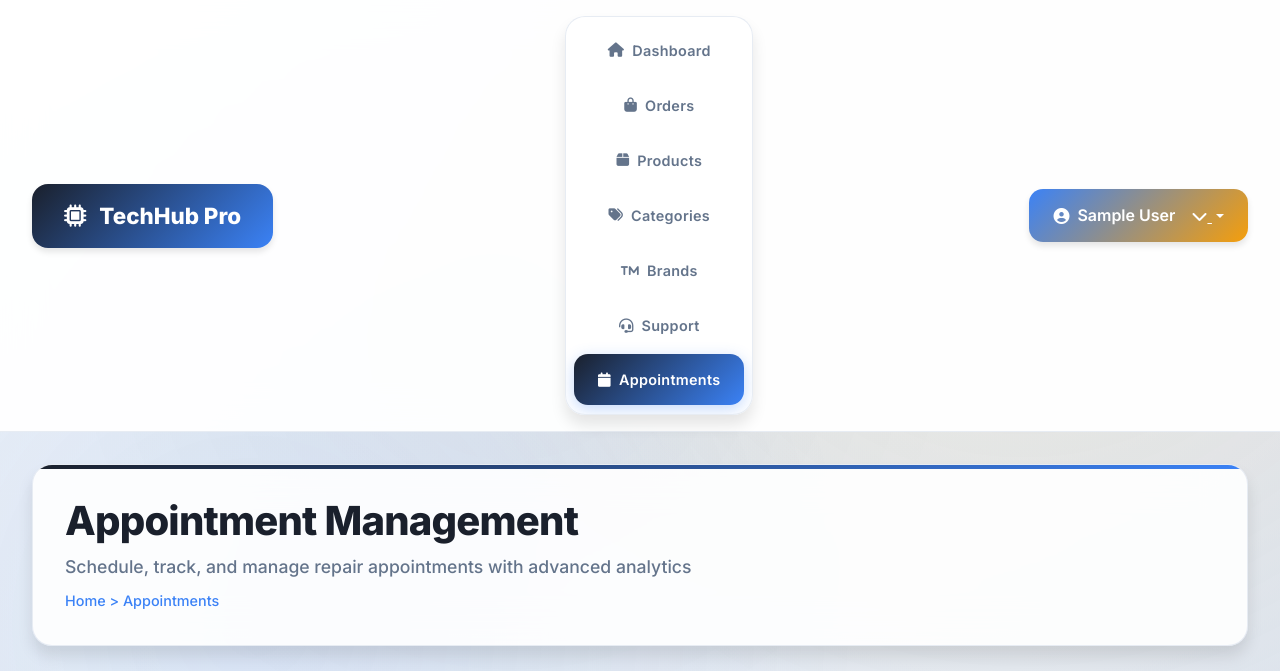
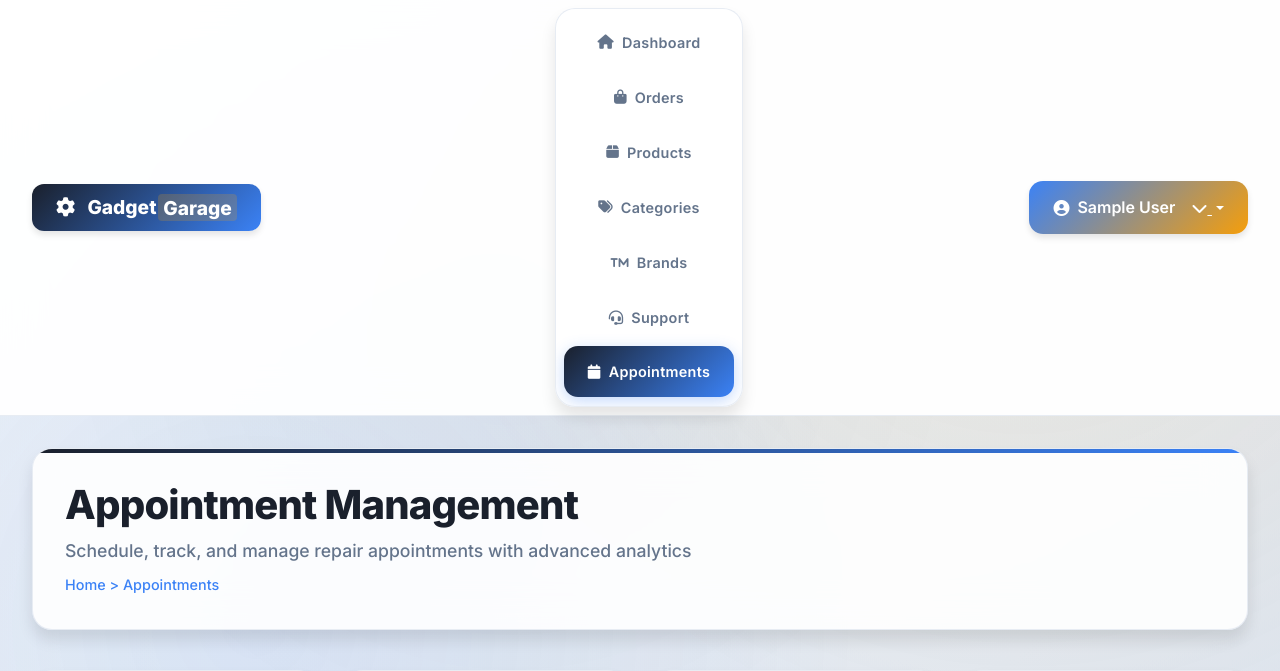
Before and after one commit to csomuah3/gadgetgarage, a PHP site: page /admin/appointments.php in a window 1280 px wide. Shown: the top 671 px of the page. Run offline with PHP 8.4, Linux system fonts and the light colour scheme; the visitor is signed in with stand-in values (Sample User, id 1); data that the repository does not hold is empty.

Commit message:
admin pages

```diff
--- a/admin/appointments.php
+++ b/admin/appointments.php
@@ -39,8 +39,8 @@ try {
     // Main appointments query
     $appointments_query = "SELECT
                             ra.appointment_id,
-                            COALESCE(c.customer_name COLLATE utf8mb4_general_ci, 'Walk-in Customer') as customer_name,
-                            COALESCE(c.customer_email COLLATE utf8mb4_general_ci, '') as customer_email,
+                            COALESCE(c.customer_name, 'Walk-in Customer') as customer_name,
+                            COALESCE(c.customer_email, '') as customer_email,
                             ra.customer_phone,
                             ra.device_info as device_type,
                             ra.issue_description,
@@ -48,8 +48,8 @@ try {
                             ra.appointment_time as preferred_time,
                             ra.status,
                             ra.created_at,
-                            COALESCE(s.specialist_name COLLATE utf8mb4_general_ci, 'Unassigned') as specialist_name,
-                            COALESCE(rit.issue_name COLLATE utf8mb4_general_ci, 'General Issue') as issue_name,
+                            COALESCE(s.specialist_name, 'Unassigned') as specialist_name,
+                            COALESCE(rit.issue_name, 'General Issue') as issue_name,
                             COALESCE(ra.estimated_cost, 0) as base_price
                           FROM repair_appointments ra
                           LEFT JOIN customer c ON ra.customer_id = c.customer_id
--- a/admin/brand.php
+++ b/admin/brand.php
@@ -73,18 +73,22 @@ try {
     // Count brands per category
     $category_brand_count = [];
     foreach ($brands as $brand) {
+        if (isset($brand['cat_id'])) {
             $cat_id = $brand['cat_id'];
             $category_brand_count[$cat_id] = ($category_brand_count[$cat_id] ?? 0) + 1;
+        }
     }
 
     // Most popular category (by brand count)
     $popular_category = '';
     $max_brands = 0;
     foreach ($categories as $category) {
+        if (isset($category['cat_id']) && isset($category['cat_name'])) {
             $brand_count = $category_brand_count[$category['cat_id']] ?? 0;
             if ($brand_count > $max_brands) {
                 $max_brands = $brand_count;
                 $popular_category = $category['cat_name'];
+            }
         }
     }
 
--- a/admin/includes/admin_footer.php
+++ b/admin/includes/admin_footer.php
@@ -10,5 +10,73 @@
     </footer>
 
     <script src="https://cdn.jsdelivr.net/npm/bootstrap@5.3.0/dist/js/bootstrap.bundle.min.js"></script>
+
+    <script>
+    // Common chart configuration for all admin pages
+    if (typeof Chart !== 'undefined') {
+        Chart.defaults.font.family = "'Inter', sans-serif";
+        Chart.defaults.font.size = 12;
+        Chart.defaults.font.weight = '500';
+
+        Chart.defaults.elements.point.radius = 4;
+        Chart.defaults.elements.point.hoverRadius = 6;
+        Chart.defaults.elements.line.borderWidth = 2;
+        Chart.defaults.elements.bar.borderRadius = 6;
+
+        Chart.defaults.plugins.legend.labels.usePointStyle = true;
+        Chart.defaults.plugins.legend.labels.padding = 20;
+    }
+
+    // Common animation for counters
+    function initializeCounters() {
+        const counters = document.querySelectorAll('.counter');
+
+        if (counters.length > 0) {
+            const observer = new IntersectionObserver((entries) => {
+                entries.forEach(entry => {
+                    if (entry.isIntersecting) {
+                        const counter = entry.target;
+                        const target = parseInt(counter.getAttribute('data-target')) || 0;
+                        const increment = target / 50;
+                        let count = 0;
+
+                        const updateCounter = () => {
+                            if (count < target) {
+                                count += increment;
+                                counter.textContent = Math.ceil(count);
+                                requestAnimationFrame(updateCounter);
+                            } else {
+                                counter.textContent = target;
+                            }
+                        };
+
+                        updateCounter();
+                        observer.unobserve(counter);
+                    }
+                });
+            });
+
+            counters.forEach(counter => observer.observe(counter));
+        }
+    }
+
+    // Common animations for cards
+    function initializeCardAnimations() {
+        const cards = document.querySelectorAll('.admin-card, .analytics-card');
+
+        cards.forEach((card, index) => {
+            setTimeout(() => {
+                card.style.opacity = '1';
+                card.style.transform = 'translateY(0)';
+            }, index * 100);
+        });
+    }
+
+    // Initialize everything when page loads
+    document.addEventListener('DOMContentLoaded', function() {
+        setTimeout(initializeCounters, 500);
+        setTimeout(initializeCardAnimations, 100);
+    });
+    </script>
 </body>
 </html>
--- a/admin/includes/admin_header.php
+++ b/admin/includes/admin_header.php
@@ -72,7 +72,7 @@ if (!check_login() || !check_admin()) {
             background: rgba(255, 255, 255, 0.95);
             backdrop-filter: blur(20px);
             border-bottom: 1px solid rgba(226, 232, 240, 0.8);
-            padding: 1rem 2rem;
+            padding: 0.5rem 2rem;
             position: sticky;
             top: 0;
             z-index: 1000;
@@ -82,12 +82,12 @@ if (!check_login() || !check_admin()) {
         .navbar-brand {
             background: var(--gradient-primary);
             color: white !important;
-            font-size: 1.4rem;
+            font-size: 1.2rem;
             font-weight: 800;
             text-decoration: none;
-            padding: 0.875rem 2rem;
-            border-radius: 16px;
-            margin-right: 2.5rem;
+            padding: 0.5rem 1.5rem;
+            border-radius: 12px;
+            margin-right: 2rem;
             position: relative;
             overflow: hidden;
             transition: all 0.3s ease;
@@ -112,6 +112,13 @@ if (!check_login() || !check_admin()) {
         .navbar-brand:hover {
             transform: translateY(-2px);
             box-shadow: 0 8px 25px rgba(59, 130, 246, 0.3);
+        }
+
+        .garage-accent {
+            background: rgba(245, 158, 11, 0.2);
+            padding: 0.1rem 0.3rem;
+            border-radius: 4px;
+            margin-left: 2px;
         }
 
         .navbar-nav-container {
@@ -591,8 +598,8 @@ if (!check_login() || !check_admin()) {
     <nav class="admin-navbar">
         <div class="d-flex justify-content-between align-items-center">
             <a href="index.php" class="navbar-brand">
-                <i class="fas fa-microchip me-2"></i>
-                TechHub Pro
+                <i class="fas fa-cog me-2"></i>
+                Gadget<span class="garage-accent">Garage</span>
             </a>
 
             <div class="navbar-nav-container">
--- a/controllers/category_controller.php
+++ b/controllers/category_controller.php
@@ -43,3 +43,9 @@ function get_all_categories_ctr(): array
     $c = new Category();
     return $c->get_categories();
 }
+
+function count_products_by_category_ctr(int $cat_id): int
+{
+    $c = new Category();
+    return $c->count_products_by_category($cat_id);
+}
--- a/controllers/support_controller.php
+++ b/controllers/support_controller.php
@@ -96,7 +96,7 @@ function get_all_support_messages_ctr($status = null, $limit = null) {
         return false;
     }
 
-    $sql = "SELECT message_id, customer_id, customer_name, customer_email, customer_phone, subject,
+    $sql = "SELECT message_id, customer_id, customer_name, customer_phone, subject,
                    LEFT(message, 100) as message_preview, message, status, priority,
                    assigned_to, admin_response, response_date, created_at, updated_at
             FROM support_messages";
```
Also changed, not shown: classes/category_class.php (+10 -0 lines). Lines whose indentation alone changed are shown as unchanged.
